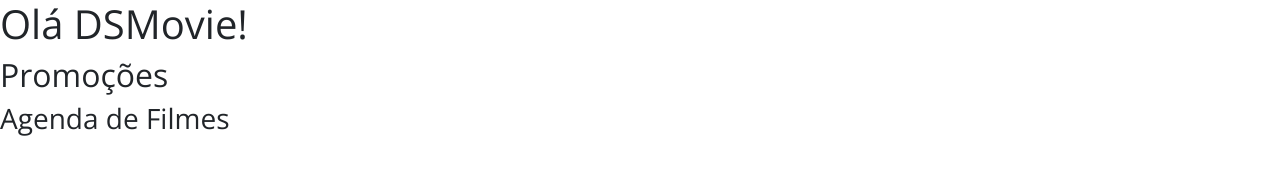
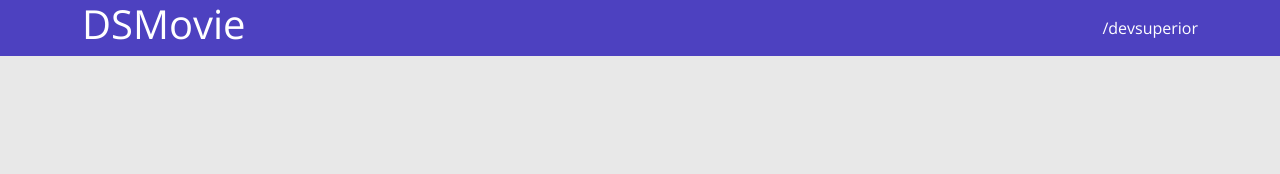
Before and after one commit to Ecampos19/dsmovie, a plain HTML site: page index.html in a window 1280 px wide. Drawn offline with nearby package versions, Linux system fonts and the light colour scheme.

Commit message:
Barra superior PARTE 1

```diff
--- a/css/styles.css
+++ b/css/styles.css
@@ -1,7 +1,31 @@
-
-
 @import url('https://fonts.googleapis.com/css2?family=Open+Sans:wght@300;400;700&display=swap');
 
 * {
-    font-family: 'Open Sans', sans-serif;
+box-sizing: border-box;
+font-family: 'Open Sans', sans-serif;
 }
+
+html, body {
+    background-color: #E8E8E8;
+    ;
+}
+
+header {
+        background-color: #4D41C0;
+        color:#FFFFFF;
+    }
+
+
+nav{
+    display: flex;
+    align-items: center;
+    justify-content: space-between;
+
+}
+
+a, a:hover {
+        text-decoration: none;
+        color: unset;
+
+
+    }
--- a/index.html
+++ b/index.html
@@ -1,5 +1,5 @@
 <!DOCTYPE html>
-<html lang="en">
+<html lang="pt-br">
 <head>
     <meta charset="UTF-8">
     <meta http-equiv="X-UA-Compatible" content="IE=edge">
@@ -10,13 +10,16 @@
 
     <link rel="stylesheet" href="css/styles.css">
 
+</head>
+<body>
+ <header>
+    <nav class="container">
+       <h1>DSMovie</h1>
+        <a href="https://github.com/devsuperior">/devsuperior</a>
 
-</head>
-    <body
-    <h1>
-        <h1> Olá DSMovie!</h1>
-        <h2>Promoções</h2>
-        <h3>Agenda de Filmes</h3>
+    </nav>
+</header>
 
     </body>
+
     </html>
```
